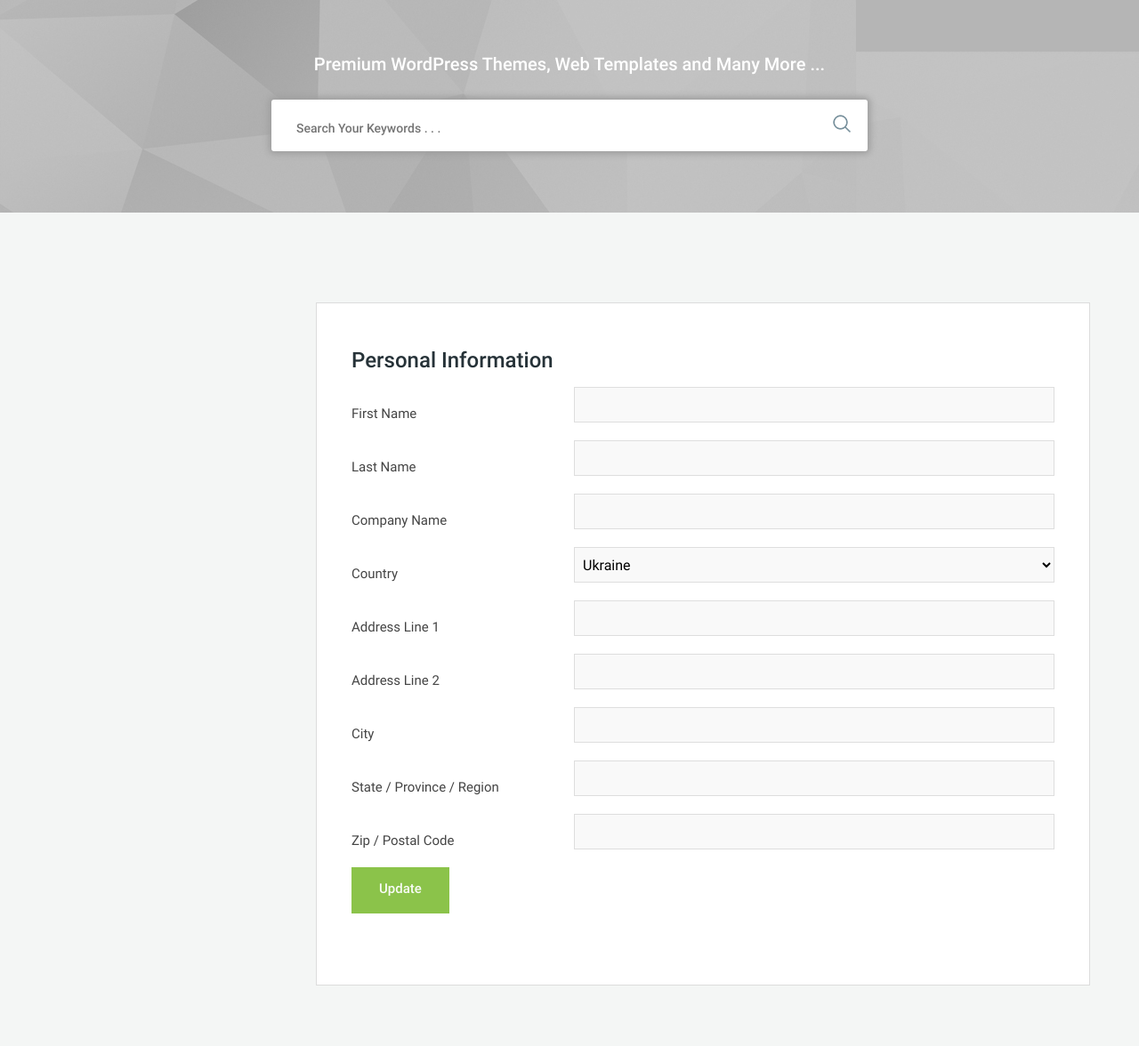
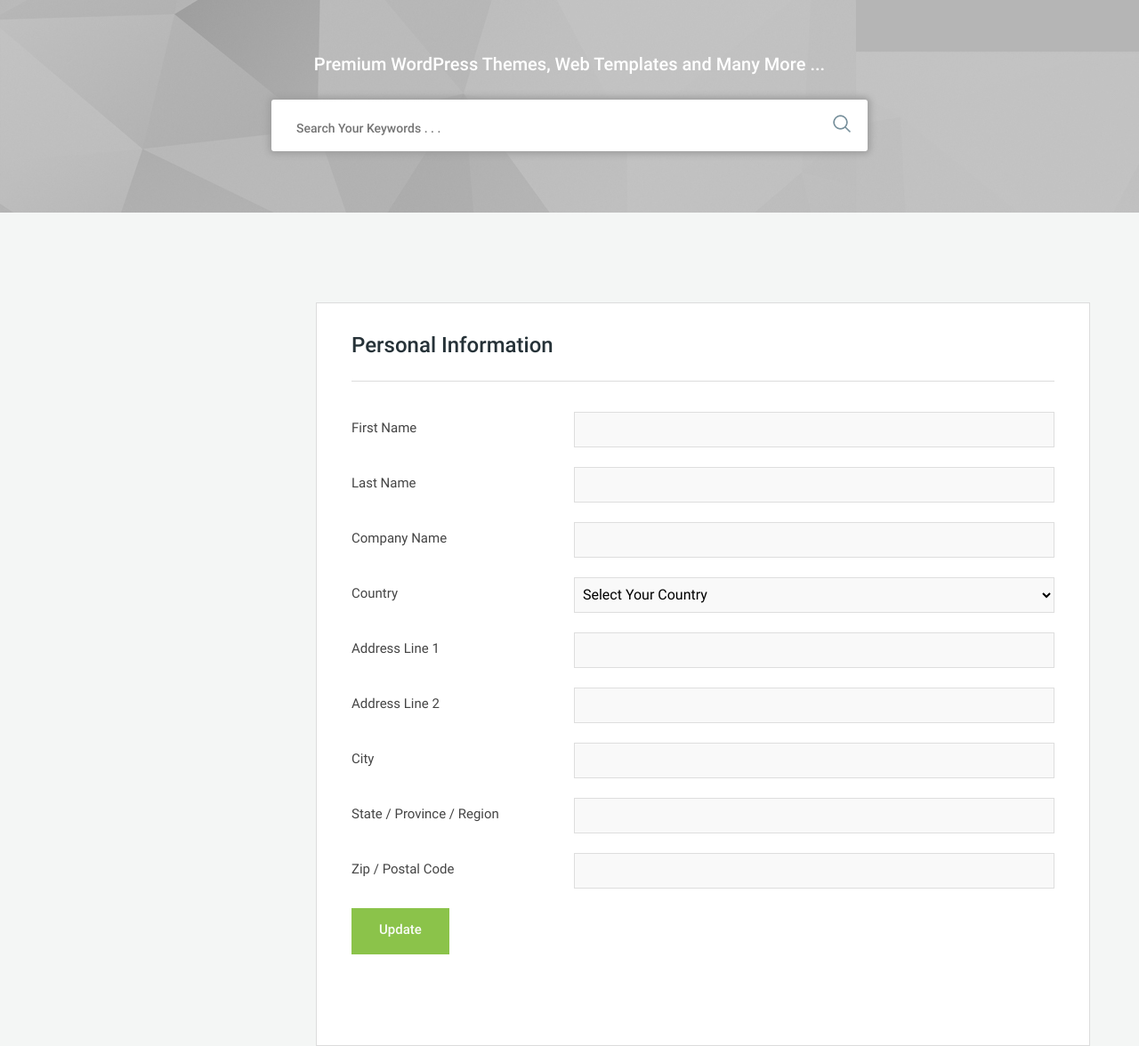
Before and after one commit to web4fixer/e-commerce, a website: page app/setting-personal-info.html in a window 1280 px wide. Shown: the top 1176 px of the page at 89% size. Drawn offline with nearby package versions, Linux system fonts and the light colour scheme; files that its build step writes are made by us from their sources.

Commit message:
added header border bottom

```diff
--- a/app/css/assets/setting-personal-info.css
+++ b/app/css/assets/setting-personal-info.css
@@ -44,31 +44,38 @@ body {
 
 .column-right h4 {
 	margin: 0;
+	padding-bottom: 25px;
 	font-weight: 500;
 	font-size: 24px;
-	line-height: 60px;
 	color: #263238;
+	border-bottom: 1px solid #dcdcdc;
 }
 
 .input_fields_row {
 	display: flex;
 	flex-direction: row;
 	justify-content: space-between;
+	margin-bottom: 22px;
 }
 
-label {
-	display: block;
-	width: 235px;
+.input_fields_row-top {
+	padding-top: 34px;
+}
+
+.label-form-s_p_i {
+	max-width: 235px;
+	width: 100%;
 	margin: 0;
 	font-family: 'Roboto';
 	font-weight: normal;
 	font-size: 15px;
-	line-height: 60px;
 	color: #444444;
+	padding-top: 10px;
 }
 
 .line-form {
-	width: 540px;
+	max-width: 540px;
+	width: 100%;
 	height: 40px;
 	border: 1px solid #dedede;
 	background-color: #f9f9f9;
--- a/app/setting-personal-info.html
+++ b/app/setting-personal-info.html
@@ -26,21 +26,22 @@
 				<div class="column-right">
 					<h4>Personal Information</h4>
 					<form action="#" method="post">
-						<div class="input_fields_row">
-							<label for="first_name" class="line-form-one">First Name</label>
+						<div class="input_fields_row input_fields_row-top">
+							<label for="first_name" class="label-form-s_p_i">First Name</label>
 							<input type="text" name="first name" id="first_name" class="line-form">
 						</div>
 						<div class="input_fields_row">
-							<label for="last_name">Last Name</label>
+							<label for="last_name" class="label-form-s_p_i">Last Name</label>
 							<input type="text" name="last name" id="last_name" class="line-form">
 						</div>
 						<div class="input_fields_row">
-							<label for="company">Company Name</label>
+							<label for="company" class="label-form-s_p_i">Company Name</label>
 							<input type="text" name="company" id="company" class="line-form">
 						</div>
 						<div class="input_fields_row">
-							<label for="you_country">Country</label>
+							<label for="you_country" class="label-form-s_p_i">Country</label>
 							<select name="drop-down list" id="you_country" class="line-form">
+								<option value="Select Your Country">Select Your Country</option>
 								<option value="Ukraine">Ukraine</option>
 								<option value="USA">USA</option>
 								<option value="Russia">Russia</option>
@@ -50,23 +51,23 @@
 							</select>
 						</div>
 						<div class="input_fields_row">
-							<label for="address line1">Address Line 1</label>
+							<label for="address line1" class="label-form-s_p_i">Address Line 1</label>
 							<input type="text" name="address line" id="address line1" class="line-form">
 						</div>
 						<div class="input_fields_row">
-							<label for="address line2">Address Line 2</label>
+							<label for="address line2" class="label-form-s_p_i">Address Line 2</label>
 							<input type="text" name="address line" id="address line2" class="line-form">
 						</div>
 						<div class="input_fields_row">
-							<label for="city">City</label>
+							<label for="city" class="label-form-s_p_i">City</label>
 							<input type="text" name="city" id="city" class="line-form">
 						</div>
 						<div class="input_fields_row">
-							<label for="region">State / Province / Region</label>
+							<label for="region" class="label-form-s_p_i">State / Province / Region</label>
 							<input type="text" name="region" id="region" class="line-form">
 						</div>
 						<div class="input_fields_row">
-							<label for="postal_code">Zip / Postal Code</label>
+							<label for="postal_code" class="label-form-s_p_i">Zip / Postal Code</label>
 							<input type="text" name="postal_code" id="postal_code" class="line-form">
 						</div>
 						<div class="input_fields_row">
```
